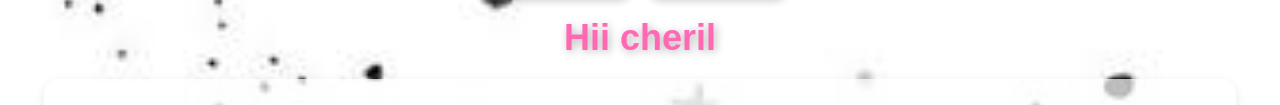
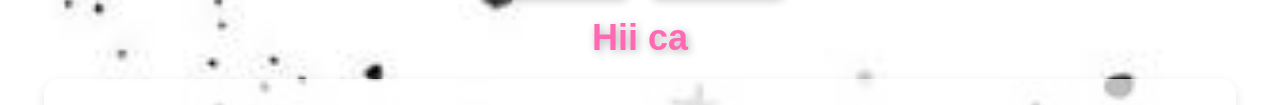
Before and after one commit to fadlikadzaky10-arch/hiicher, a plain HTML site: page Utama.html in a window 1280 px wide. Shown: the part 364-469 px from the top of the page. Drawn offline with Linux system fonts and the light colour scheme.

Commit message:
Update Utama.html

```diff
--- a/Utama.html
+++ b/Utama.html
@@ -3,7 +3,7 @@
 <head>
     <meta charset="UTF-8">
     <meta name="viewport" content="width=device-width, initial-scale=1.0">
-    <title>hii ca</title>
+    <title>hii</title>
     <style>
         body, html {
             margin: 0;
@@ -117,7 +117,7 @@
         <img src="cher.jpg" alt="">
     </div>
 
-    <div class="title">Hii cheril</div>
+    <div class="title">Hii ca</div>
 
     <div class="message">
         <p>little reminder</p>
```
